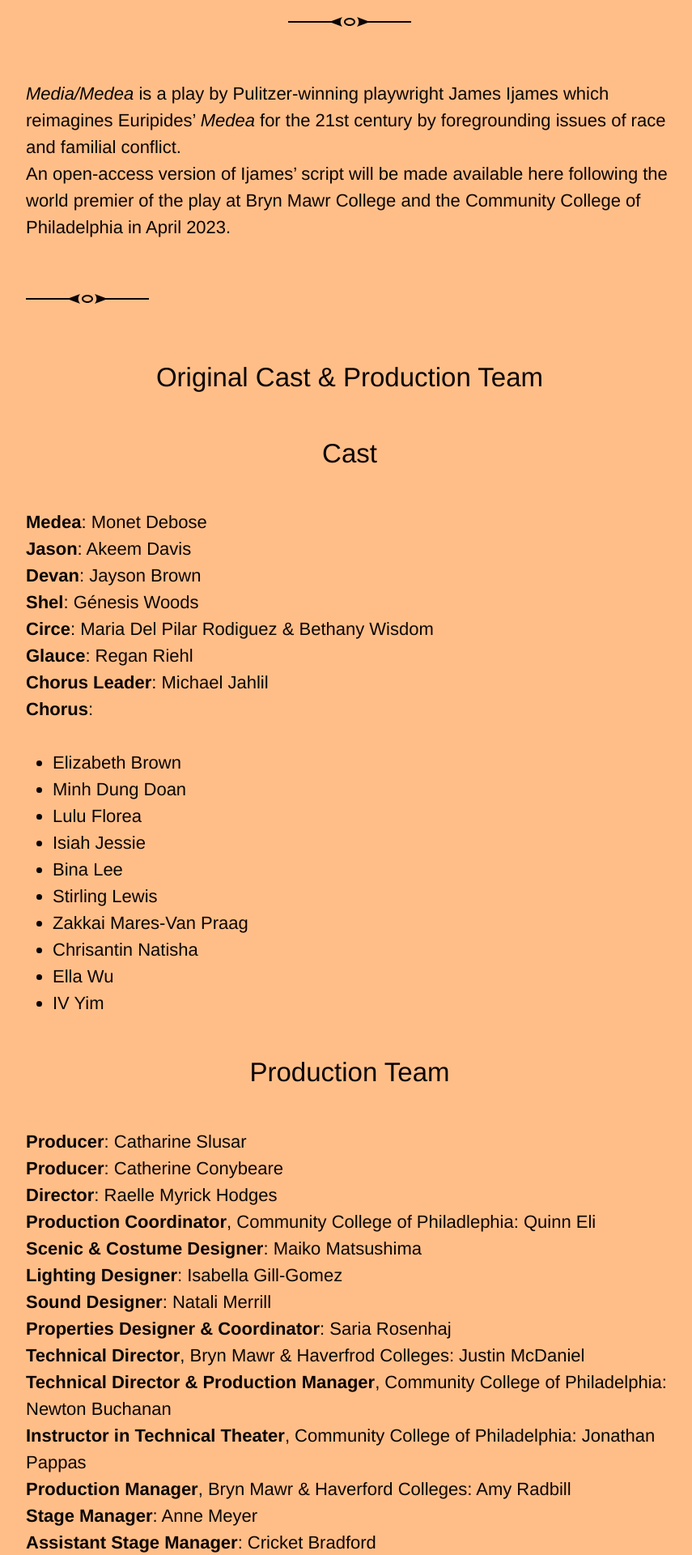
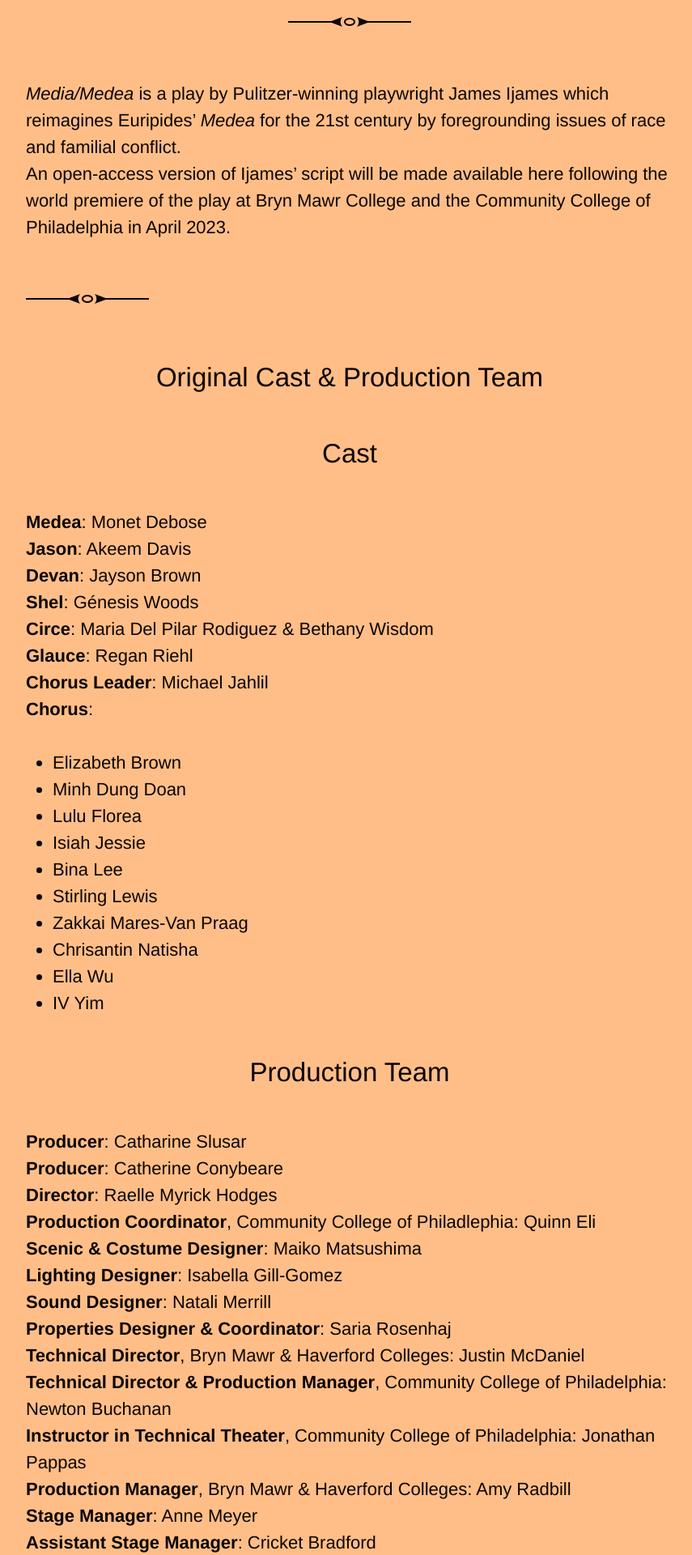
Before and after one commit to digbmc/media-medea, a Jekyll site: the page built from play.md, in a window 1280 px wide. Shown: the part 410-2330 px from the top of the page at 81% size, without its empty margins (208-1063 px from the left). Built offline with Jekyll 4.4.1, drawn with Linux system fonts in a browser that asks for light colours.

Commit message:
fix typos

```diff
--- a/play.md
+++ b/play.md
@@ -5,7 +5,8 @@
 
 *Media/Medea* is a play by Pulitzer-winning playwright James Ijames which reimagines Euripides' *Medea* for the 21st century by foregrounding issues of race and familial conflict.
 
-An open-access version of Ijames' script will be made available here following the world premier of the play at Bryn Mawr College and the Community College of Philadelphia in April 2023.
+
+An open-access version of Ijames' script will be made available here following the world premiere of the play at Bryn Mawr College and the Community College of Philadelphia in April 2023.
 
 ---
 
@@ -55,7 +56,7 @@
 
 **Properties Designer & Coordinator**: Saria Rosenhaj
 
-**Technical Director**, Bryn Mawr & Haverfrod Colleges: Justin McDaniel
+**Technical Director**, Bryn Mawr & Haverford Colleges: Justin McDaniel
 
 **Technical Director & Production Manager**, Community College of Philadelphia: Newton Buchanan
 
```
